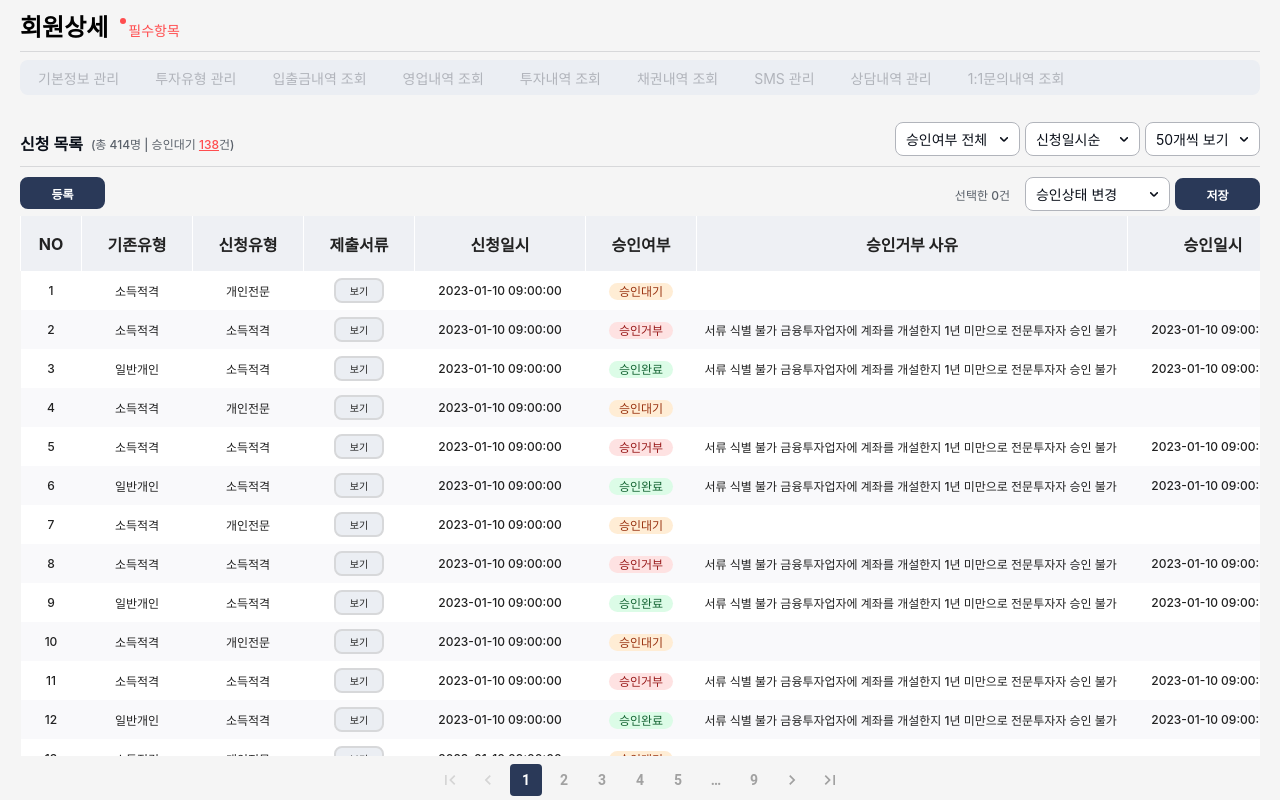
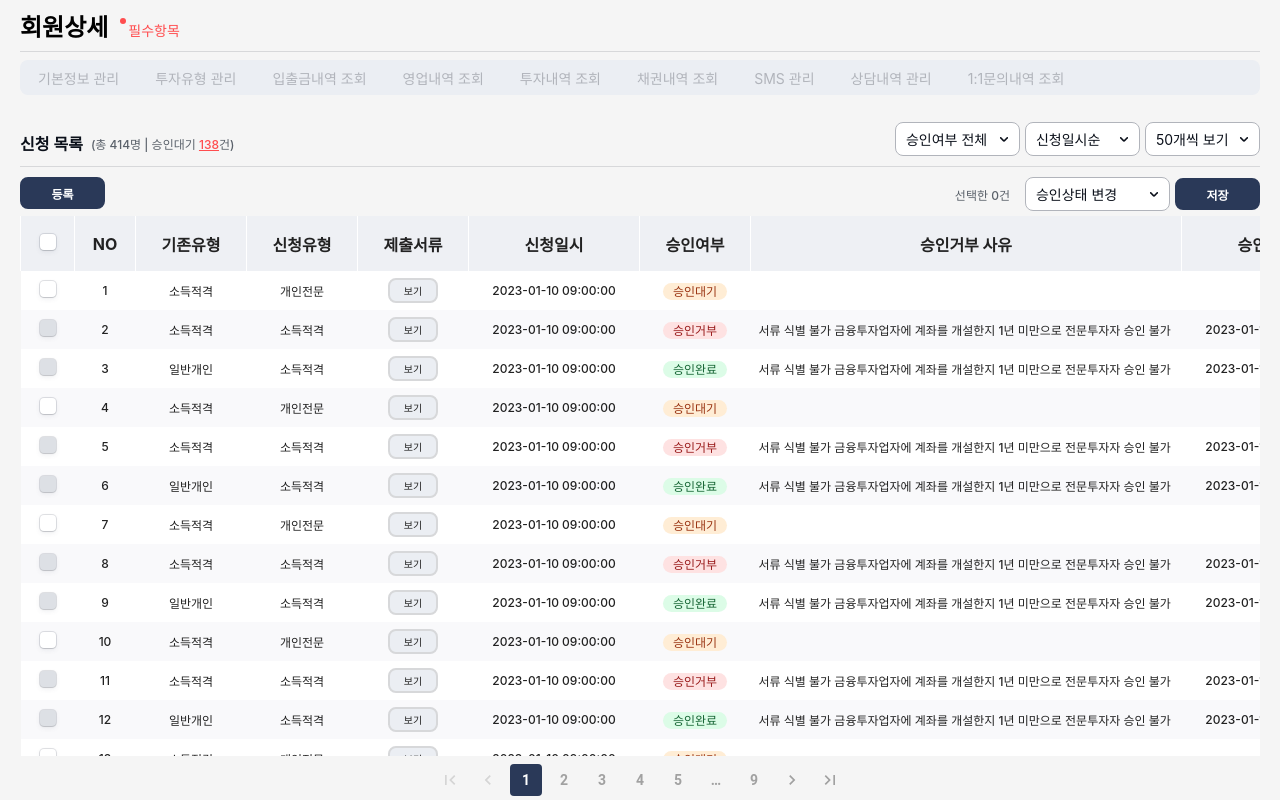
Before and after one commit to suneelfm/must-fintech-test, a React (Create React App) app: page /1 in a window 1280 px wide. Built offline with nearby package versions, Linux system fonts and the light colour scheme.

Commit message:
Updated table with checkboxes

```diff
--- a/src/App.css
+++ b/src/App.css
@@ -1,6 +1,6 @@
 *::-webkit-scrollbar-thumb {
   background-color: #6f80a0;
-  border-radius: 3px;
+  border-radius: 5px;
 }
 
 *::-webkit-scrollbar-track {
@@ -8,8 +8,8 @@
 }
 
 *::-webkit-scrollbar {
-  height: 5px;
-  width: 5px;
+  height: 10px;
+  width: 10px;
 }
 
 .icon {
--- a/src/components/molecules/Table.jsx
+++ b/src/components/molecules/Table.jsx
@@ -1,12 +1,31 @@
 import React from "react";
 import styles from "../../styles/Table.module.css";
 
-export default function Table({ columns, rows }) {
+export default function Table({
+  columns,
+  rows = [],
+  selectedRows = [],
+  onRowSelect,
+}) {
   return (
     <div>
       <table>
         <thead>
           <tr className={styles.head}>
+            <th>
+              <input
+                type="checkbox"
+                style={{ backgroundColor: "#ffffff" }}
+                className={styles.checkbox}
+                checked={selectedRows.length === rows.length}
+                onChange={(e) =>
+                  onRowSelect(
+                    e,
+                    rows.map((row) => row.id)
+                  )
+                }
+              />
+            </th>
             {columns?.map(({ header, id, minWidth }) => (
               <th key={id} style={{ minWidth }}>
                 {header}
@@ -21,6 +40,19 @@ export default function Table({ columns, rows }) {
               className={styles.row}
               style={{ backgroundColor: i % 2 === 0 ? "#ffffff" : "#F9F9FB" }}
             >
+              <td>
+                <input
+                  type="checkbox"
+                  className={styles.checkbox}
+                  checked={selectedRows?.includes(row.id)}
+                  onChange={(e) => onRowSelect(e, row.id)}
+                  style={
+                    i % 3 === 0
+                      ? { backgroundColor: "#ffffff" }
+                      : { backgroundColor: "#DDE0E5" }
+                  }
+                />
+              </td>
               {columns?.map(({ id }) => (
                 <td
                   key={id}
--- a/src/styles/Table.module.css
+++ b/src/styles/Table.module.css
@@ -26,6 +26,20 @@ table {
   padding: 2px 8px;
 }
 
+.checkbox {
+  border-radius: 4px;
+  height: 16px;
+  width: 16px;
+  border: none;
+  appearance: none;
+  box-shadow: 0px 2px 5px 0px #5960781a, 0px 0px 0px 1px #464f6029,
+    0px 1px 1px 0px #0000001a;
+  cursor: pointer;
+}
+.checkbox:checked {
+  background-color: #2a3958 !important;
+}
+
 .noRecordsDisplay {
   display: flex;
   align-items: center;
```
